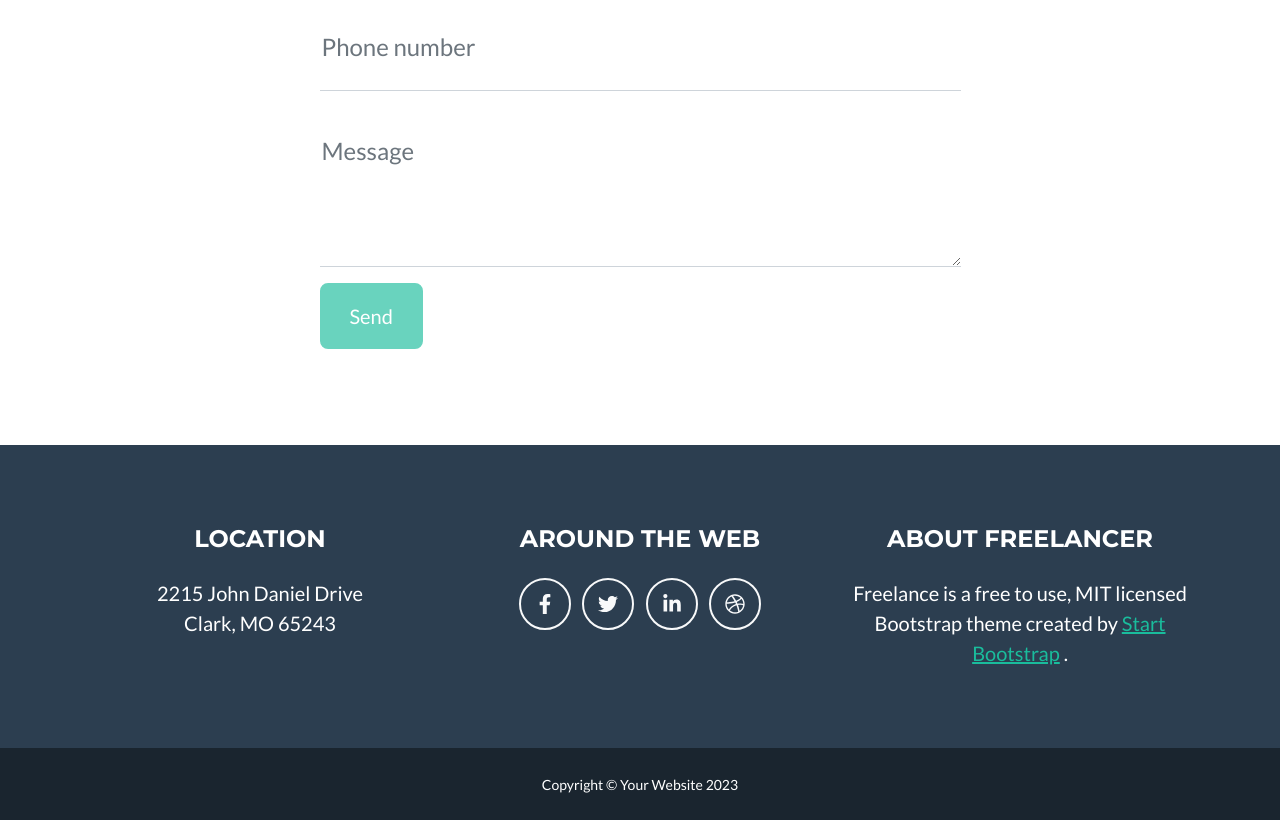
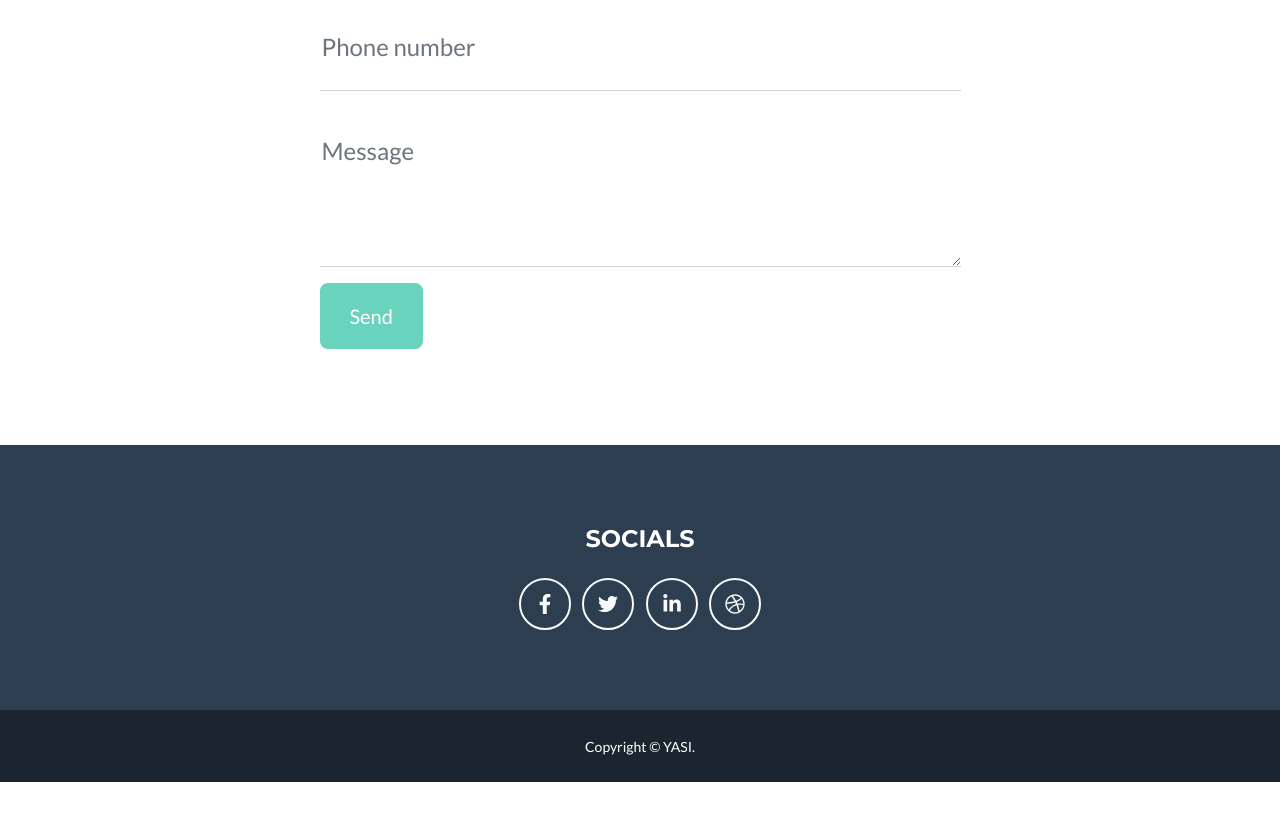
Before and after one commit to RyanRDF/Tempalte1Test, a plain HTML site: page startbootstrap-freelancer-gh-pages/index.html in a window 1280 px wide. Shown: the part 2712-3532 px from the top of the page. After the commit the page ends 3494 px from the top, so only its background shows below. Drawn offline with nearby package versions, Linux system fonts and the light colour scheme.

Commit message:
Update index.html

```diff
--- a/startbootstrap-freelancer-gh-pages/index.html
+++ b/startbootstrap-freelancer-gh-pages/index.html
@@ -223,16 +223,16 @@
                 <div class="row">
                     <!-- Footer Location-->
                     <div class="col-lg-4 mb-5 mb-lg-0">
-                        <h4 class="text-uppercase mb-4">Location</h4>
+                        <!-- <h4 class="text-uppercase mb-4">Location</h4>
                         <p class="lead mb-0">
                             2215 John Daniel Drive
                             <br />
                             Clark, MO 65243
-                        </p>
+                        </p> -->
                     </div>
                     <!-- Footer Social Icons-->
                     <div class="col-lg-4 mb-5 mb-lg-0">
-                        <h4 class="text-uppercase mb-4">Around the Web</h4>
+                        <h4 class="text-uppercase mb-4">Socials</h4>
                         <a class="btn btn-outline-light btn-social mx-1" href="#!"><i class="fab fa-fw fa-facebook-f"></i></a>
                         <a class="btn btn-outline-light btn-social mx-1" href="#!"><i class="fab fa-fw fa-twitter"></i></a>
                         <a class="btn btn-outline-light btn-social mx-1" href="#!"><i class="fab fa-fw fa-linkedin-in"></i></a>
@@ -240,19 +240,19 @@
                     </div>
                     <!-- Footer About Text-->
                     <div class="col-lg-4">
-                        <h4 class="text-uppercase mb-4">About Freelancer</h4>
+                        <!-- <h4 class="text-uppercase mb-4">About Freelancer</h4>
                         <p class="lead mb-0">
                             Freelance is a free to use, MIT licensed Bootstrap theme created by
                             <a href="http://startbootstrap.com">Start Bootstrap</a>
                             .
-                        </p>
+                        </p> -->
                     </div>
                 </div>
             </div>
         </footer>
         <!-- Copyright Section-->
         <div class="copyright py-4 text-center text-white">
-            <div class="container"><small>Copyright &copy; Your Website 2023</small></div>
+            <div class="container"><small>Copyright &copy; YASI.</small></div>
         </div>
         <!-- Portfolio Modals-->
         <!-- Portfolio Modal 1-->
```
